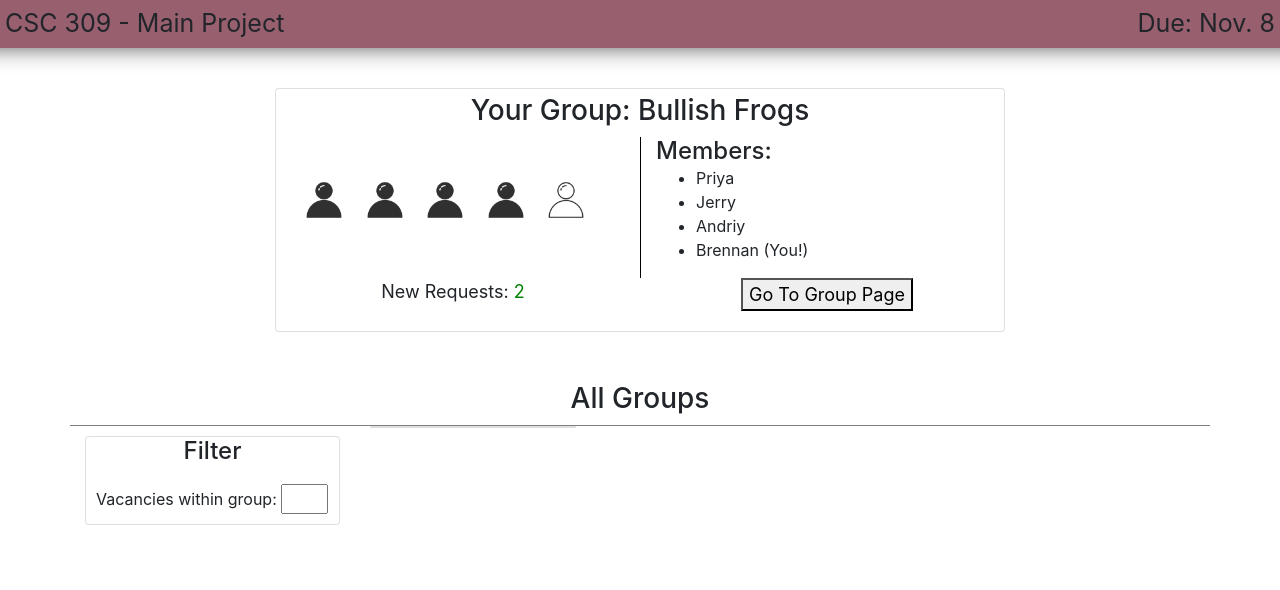
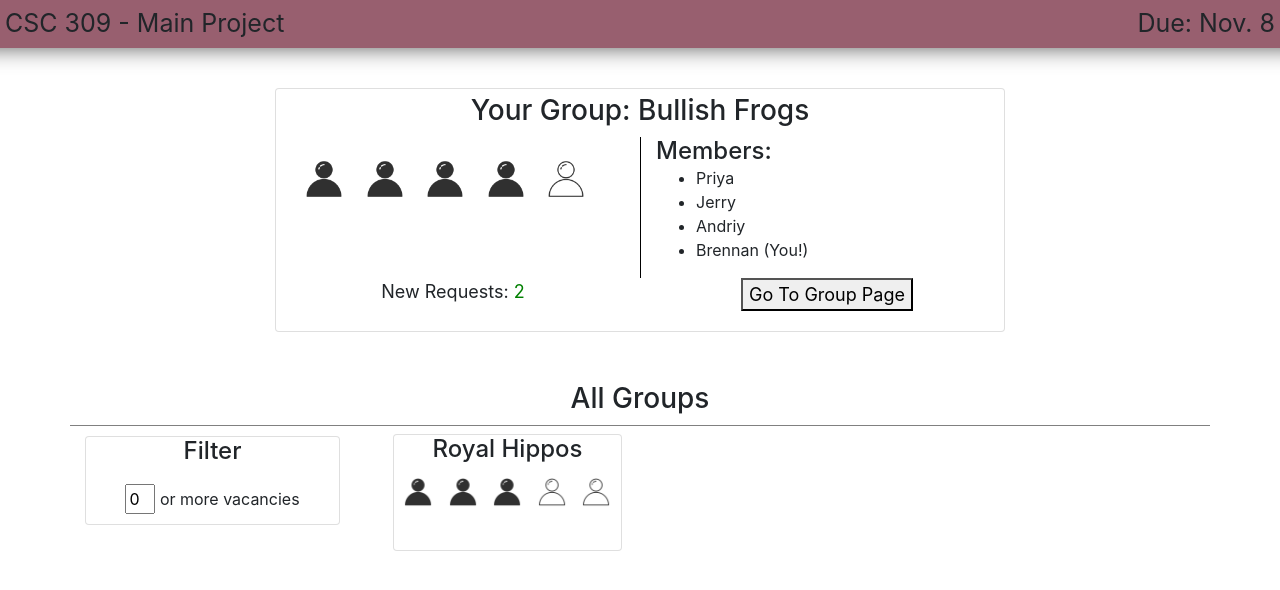
Before and after one commit to jerry123z/Groupr, a plain HTML site: page assignment.html in a window 1280 px wide. Drawn offline with nearby package versions, Linux system fonts and the light colour scheme.

Commit message:
Added skeleton of "all groups" area Includes filter area and the format for each group entry within "all groups"

```diff
--- a/assignment.html
+++ b/assignment.html
@@ -30,11 +30,11 @@
                 <div class="col-md-6">
                   <!-- icons -->
                   <div id="number-members-container" class="container">
-                    <img class="user-icon" src="content/person_filled.png">
-                    <img class="user-icon" src="content/person_filled.png">
-                    <img class="user-icon" src="content/person_filled.png">
-                    <img class="user-icon" src="content/person_filled.png">
-                    <img class="user-icon" src="content/person_unfilled.png">
+                    <img class="big-user-icon" src="content/person_filled.png">
+                    <img class="big-user-icon" src="content/person_filled.png">
+                    <img class="big-user-icon" src="content/person_filled.png">
+                    <img class="big-user-icon" src="content/person_filled.png">
+                    <img class="big-user-icon" src="content/person_unfilled.png">
                   </div>
                 </div>
                 <!-- names of members -->
@@ -73,14 +73,24 @@
           <div class="col-md-3">
             <div id="filter-container" class="card">
               <h4> Filter </h4>
-              <span> Vacancies within group: <input id="vacancies"> </span>
+              <span> <input id="vacancies" value="0"> or more vacancies </span>
             </div>
           </div>
           <!-- all groups -->
           <div class="col-md-9">
             <div id="all-groups-container" class="container">
               <div class="row">
-                 <div class="all-groups-entry col-md-3 card">
+                 <div class="col-md-4">
+                   <div class="all-groups-entry card">
+                     <h4> Royal Hippos </h4>
+                     <div class="group-num-members-container">
+                       <img class="small-user-icon" src="content/person_filled.png">
+                       <img class="small-user-icon" src="content/person_filled.png">
+                       <img class="small-user-icon" src="content/person_filled.png">
+                       <img class="small-user-icon" src="content/person_unfilled.png">
+                       <img class="small-user-icon" src="content/person_unfilled.png">
+                     </div>
+                   </div>
                  </div>
               </row>
             </div>
--- a/css/assignment.css
+++ b/css/assignment.css
@@ -34,7 +34,6 @@ h2, h3, h4 {
     display: inline;
     font-size: 30px;
     font-weight: bold;
-	text-align:center;
 }
 
 h2 {
@@ -58,10 +57,16 @@ h4 {
     margin-bottom: 10px;
 }
 
-.user-icon {
+.big-user-icon {
     max-height: 80px;
     max-width: 80px;
     margin: -12px;
+}
+
+.small-user-icon {
+	max-height: 60px;
+	max-width: 60px;
+	margin: -10px;
 }
 
 #group-members-container {
@@ -70,7 +75,7 @@ h4 {
 
 #number-members-container {
     position: relative;
-    top: 25%;
+    top: 10%;
     height: 100%;
 }
 
@@ -92,11 +97,18 @@ h4 {
 
 #filter-container {
 	margin-top: 10px;
+	text-align: center;
 }
 #filter-container span {
 	margin: 10px;
 }
 
 #vacancies {
-	width: 20%;
+	width: 30px;
 }
+
+.all-groups-entry {
+	margin: 8px;
+	text-align: center;
+	height: 116.5px;
+}
```
Also changed, not shown: assignment.css (deleted).
